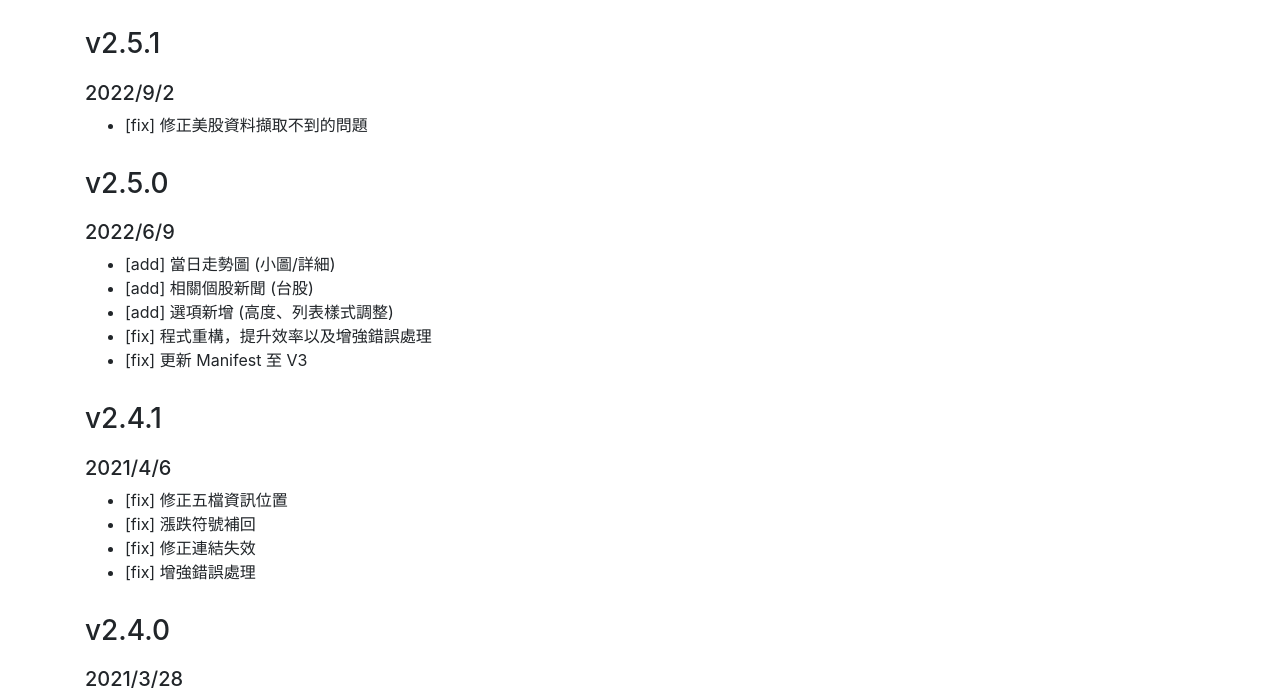
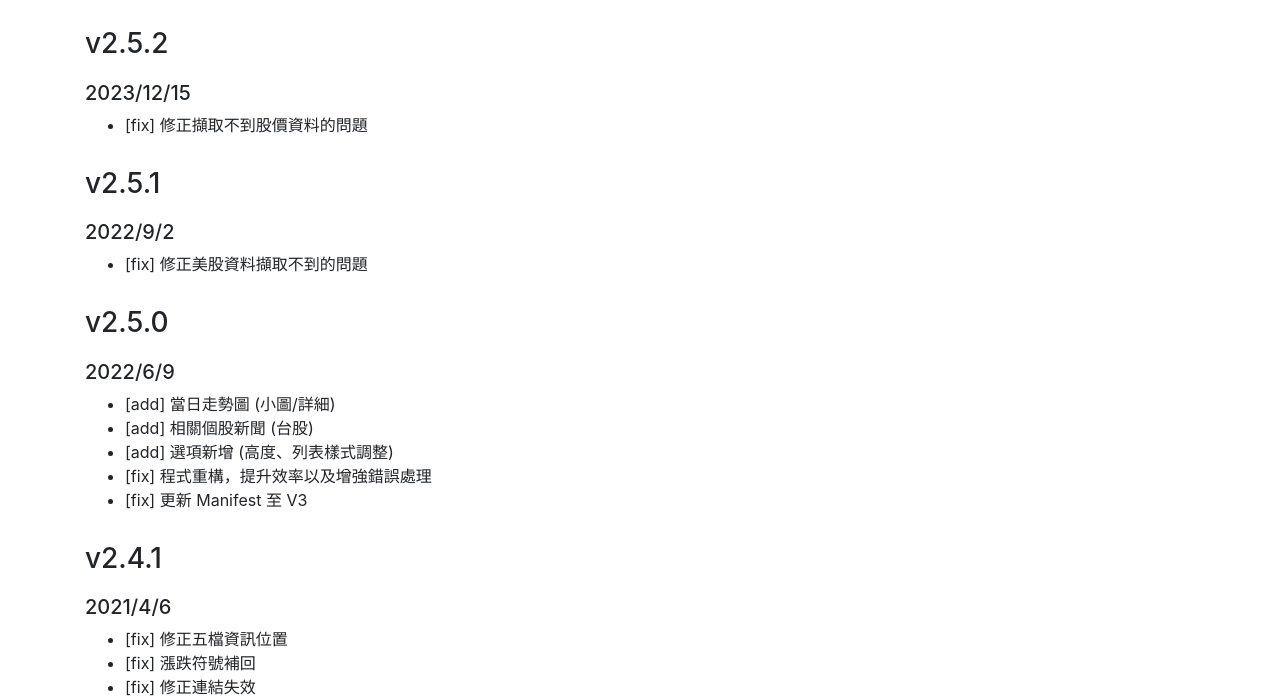
Before and after one commit to CelloCello/ystock-site, a plain HTML site: page version.html in a window 1280 px wide. Shown: the part 115-811 px from the top of the page. Drawn offline with Linux system fonts and the light colour scheme.

Commit message:
fix: update version history to v2.5.2

```diff
--- a/version.html
+++ b/version.html
@@ -44,6 +44,12 @@
       <h1>版本歷史</h1>
 
       <section>
+        <h3>v2.5.2</h3>
+        <h5>2023/12/15</h5>
+        <ul>
+          <li>[fix] 修正擷取不到股價資料的問題</li>
+        </ul>
+
         <h3>v2.5.1</h3>
         <h5>2022/9/2</h5>
         <ul>
```
